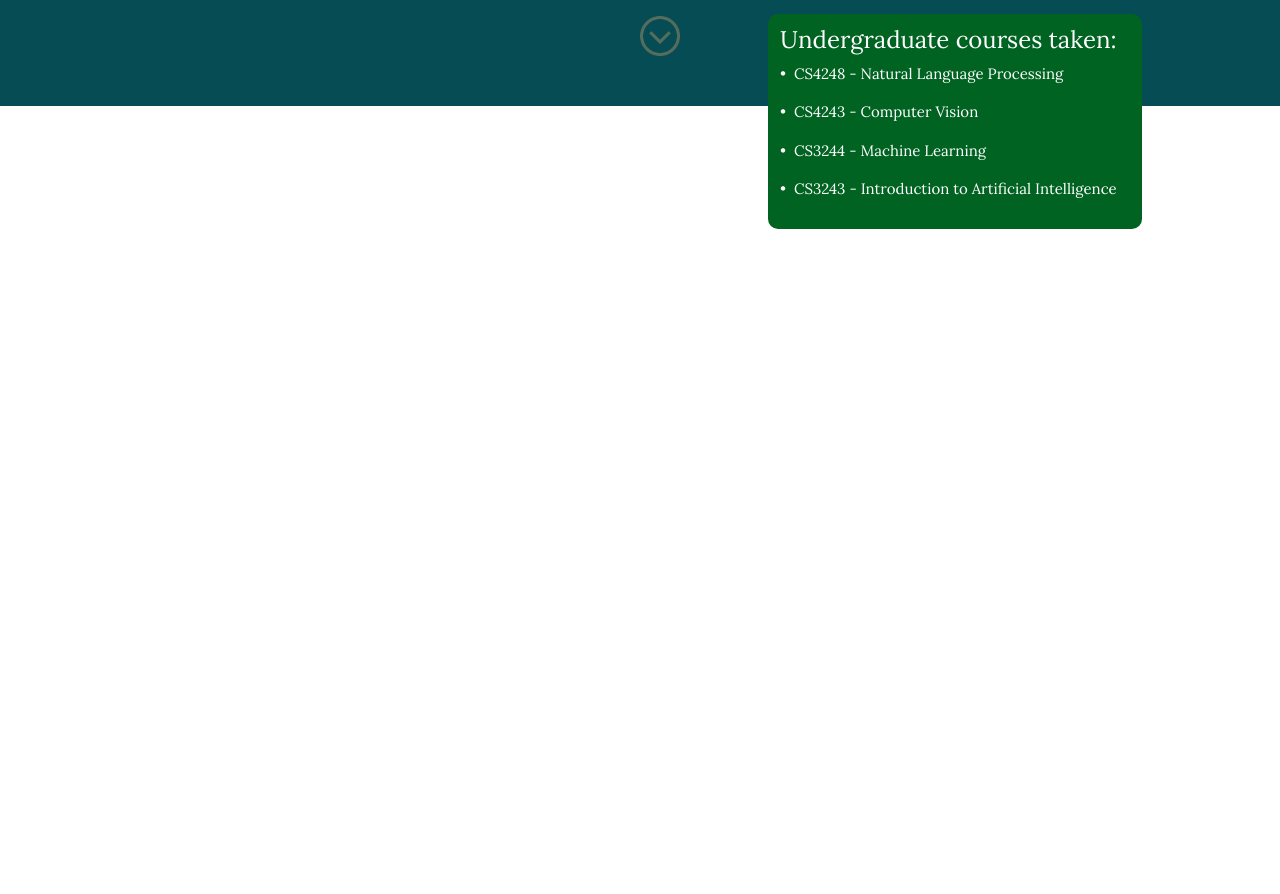
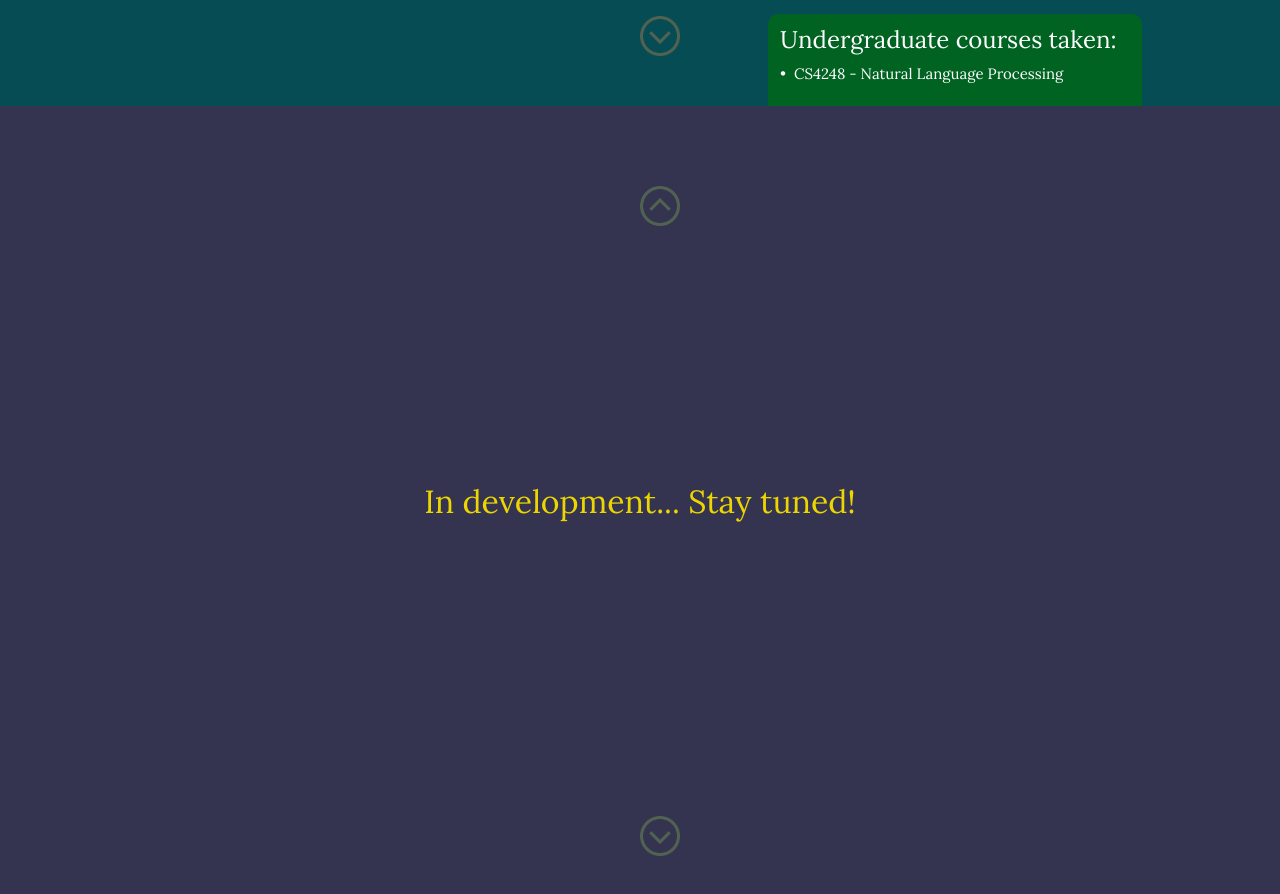
Before and after one commit to grrrrnt/personal-website, a React (Create React App) app: page / in a window 1280 px wide. Shown: the part 1494-2388 px from the top of the page. Before the commit the page ends 1723 px from the top, so only its background shows below. Built offline with nearby package versions, Linux system fonts and the light colour scheme; the HTML template or start-up script is replaced by a standard one; a web font is replaced by a local one.

Commit message:
Added projects page

```diff
--- a/src/App.js
+++ b/src/App.js
@@ -1,8 +1,9 @@
 import logo from './logo.svg';
 import './App.css';
+import Navbar from './components/navbar/Navbar';
 import Intro from "./components/intro/Intro";
 import Education from "./components/education/Education";
-import Navbar from './components/navbar/Navbar';
+import Projects from './components/projects/Projects';
 // import { Route, Switch } from 'react-router-dom';
 
 function App() {
@@ -11,6 +12,7 @@ function App() {
       <Navbar />
       <Intro id="intro" />
       <Education id="education" />
+      <Projects id="projects" />
     </div>
     // <div className="App">
     //   <header className="App-header">
--- /dev/null
+++ b/src/components/projects/Projects.css
@@ -0,0 +1,76 @@
+.projects {
+    height: 100vh;
+    background-color: rgb(52, 51, 80);
+    color: white;
+    position: relative;
+}
+
+.empty-space-for-navbar {
+    height: 10vh;
+    top: 0;
+}
+
+.projects-wrapper {
+    display: flex;
+    height: 90vh;
+}
+
+.in-development {
+    position: absolute;
+    top: 50%;
+    left: 50%;
+    transform: translate(-50%, -50%);
+    font-size: 35px;
+    color: rgb(236, 213, 0);
+}
+
+a:link {
+    color: rgb(203, 255, 15);
+    text-decoration: none;
+}
+
+a:visited {
+    color: pink;
+    text-decoration: none;
+}
+
+a:hover {
+    text-decoration: underline;
+}
+
+.prev {
+    position: absolute;
+    top: 50px + 10vh;
+    left: 50%;
+    right: 50%;
+    width: 40px;
+    height: 40px;
+    z-index: 99;
+}
+
+.next {
+    position: absolute;
+    bottom: 50px;
+    left: 50%;
+    right: 50%;
+    width: 40px;
+    height: 40px;
+    z-index: 99;
+}
+
+.prev-next-img {
+    cursor: pointer;
+    max-width: 100%;
+    max-height: 100%;
+    animation: blink 2.5s linear infinite alternate;
+    filter: invert(95%) sepia(0%) saturate(1079%) hue-rotate(187deg) brightness(116%) contrast(69%);
+}
+
+@keyframes blink {
+    from, to {
+        filter: invert(95%) sepia(0%) saturate(1079%) hue-rotate(187deg) brightness(70%) contrast(69%);
+    }
+    50% {
+        filter: invert(61%) sepia(33%) saturate(12%) hue-rotate(15deg) brightness(32%) contrast(89%);
+    }
+}
--- /dev/null
+++ b/src/components/projects/Projects.jsx
@@ -0,0 +1,31 @@
+import "./Projects.css";
+import React from 'react';
+import soc_logo from "../../img/nus-soc-logo-white.png";
+import { Link } from 'react-scroll';
+import intro_prev from "../../img/ui/chevron_up.png";
+import intro_next from "../../img/ui/chevron_down.png";
+
+const Projects = () => {
+    return (
+        <div className="projects">
+            <div className="empty-space-for-navbar" />
+            <div className="prev">
+                <Link activeClass="active" to="education" spy={true} smooth={true}>
+                    <img className="prev-next-img" src={intro_prev} alt=""/>
+                </Link>
+            </div>
+            <div className="projects-wrapper">
+                <div className="in-development">
+                    <h2>In development... Stay tuned!</h2>
+                </div>
+            </div>
+            <div className="next">
+                <Link activeClass="active" to="career" spy={true} smooth={true}>
+                    <img className="prev-next-img" src={intro_next} alt=""/>
+                </Link>
+            </div>
+        </div>
+    )
+}
+
+export default Projects
```
